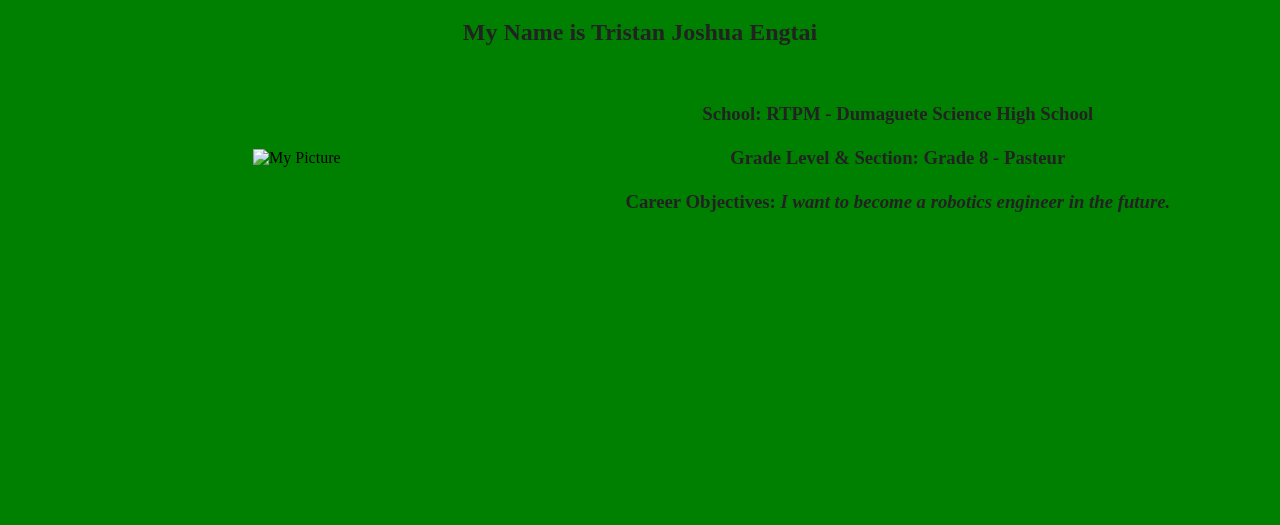
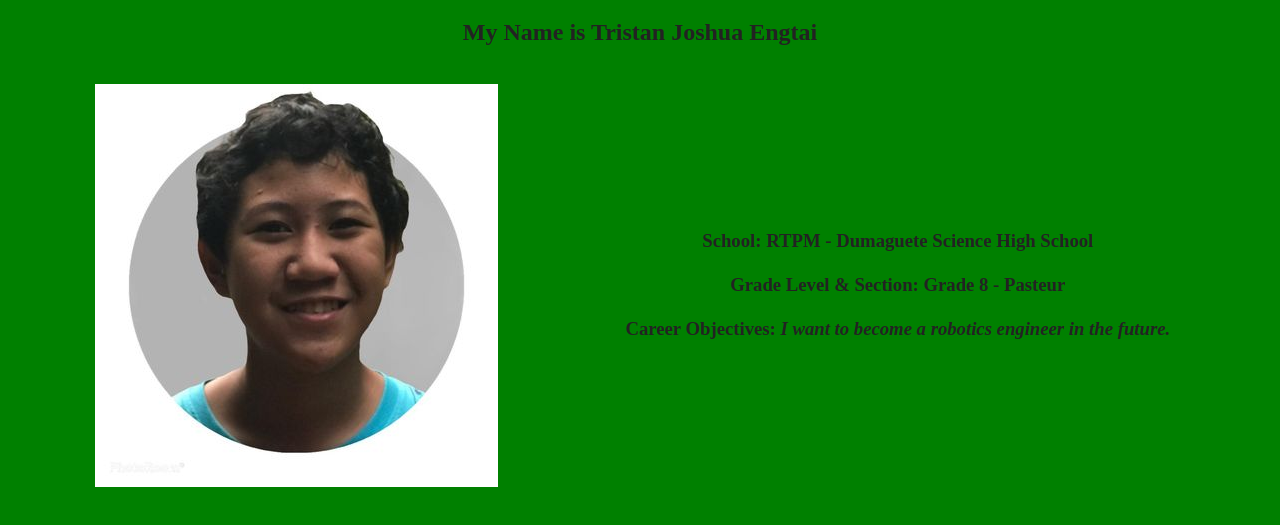
Before and after one commit to THEGHOST9999/Personal-Portfolio, a plain HTML site: page Main/index.html in a window 1280 px wide. Shown: the part 117-642 px from the top of the page. Drawn offline with nearby package versions, Linux system fonts and the light colour scheme; the site is published under a folder, as on GitHub Pages, so addresses that start at the root find nothing.

Commit message:
Update index.html

```diff
--- a/Main/index.html
+++ b/Main/index.html
@@ -9,8 +9,6 @@
         </title>
 
         <link rel="icon" type="image/x-icon" href="PersonalPortfolio.ico">
-
-        <script src="/Users/tj/Desktop/jquery-3.6.0.js"></script>
 
         <script src="PersonalPortfolio.js"></script>
 
@@ -31,7 +29,7 @@
         <br>
 
         <div class="gridcontainer">
-            <img class="profile griditem1" src="/M_E.jpg" alt="My Picture">
+            <img class="profile griditem1" src="../M_E.jpg" alt="My Picture">
 
             <h3 class="griditem2">
                 <b>
```
